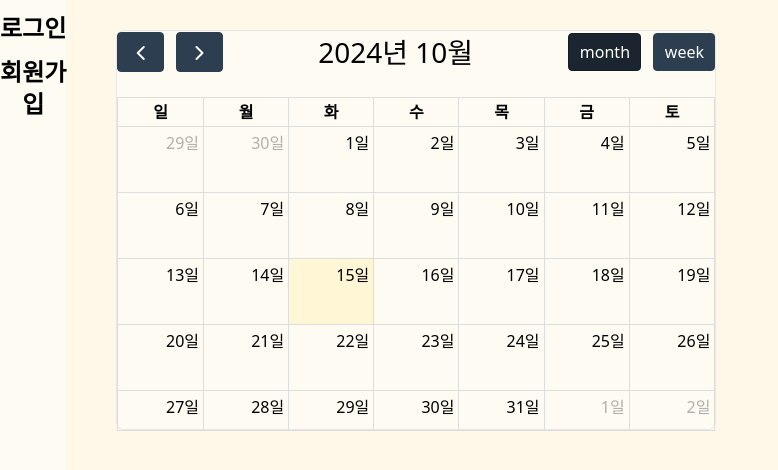
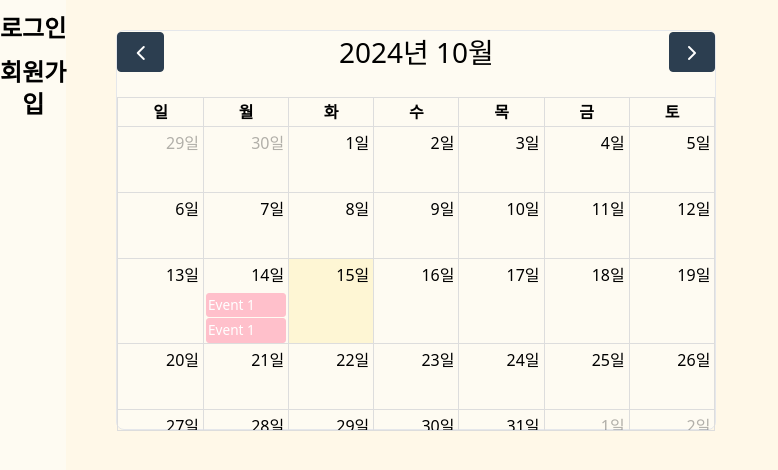
Before and after one commit to Sunjji/Sunjji, a Next.js app: page / in a window 1280 px wide. Shown: the top 470 px of the page, without its empty margins (0-778 px from the left). Built offline with nearby package versions, Linux system fonts and the light colour scheme; no server answers.

Commit message:
feat:홈페이지 드래그앤드롭

```diff
--- a/app/(providers)/(root)/(home)/page.tsx
+++ b/app/(providers)/(root)/(home)/page.tsx
@@ -1,6 +1,7 @@
 "use client";
 
 import dayGridPlugin from "@fullcalendar/daygrid";
+import interactionPlugin from "@fullcalendar/interaction";
 import FullCalendar from "@fullcalendar/react";
 
 function HomePage() {
@@ -8,18 +9,22 @@ function HomePage() {
     <>
       <div className="mt-[30px] ml-[50px] rounded-[8px] w-[600px] h-[400px] border bg-point">
         <FullCalendar
-          plugins={[dayGridPlugin]}
+          plugins={[dayGridPlugin, interactionPlugin]}
           initialView="dayGridMonth"
           height="400px"
           headerToolbar={{
-            start: "prev next",
+            start: "prev",
             center: "title",
-            end: "dayGridMonth dayGridWeek",
+            end: "next",
           }}
+          editable={true}
+          droppable={true}
           locale={"ko"}
+          eventBackgroundColor="pink"
+          eventBorderColor="pink"
           events={[
-            { title: "Event 1", date: "2024-06-01" },
-            { title: "Event 2", date: "2024-06-07" },
+            { title: "Event 1", date: "2024-10-14" },
+            { title: "Event 1", date: "2024-10-14" },
           ]}
         />
       </div>
--- a/app/(providers)/(root)/diary/page.tsx
+++ b/app/(providers)/(root)/diary/page.tsx
@@ -21,7 +21,7 @@ function writePage() {
         <input type="file" />
       </div>
       <div>
-        <p>일기 제목ssss</p>
+        <p>일기 제목</p>
         <input
           type="text"
           className="border w-72"
--- a/app/(providers)/(root)/profile/_components/CreateNewProfileForm.tsx
+++ b/app/(providers)/(root)/profile/_components/CreateNewProfileForm.tsx
@@ -4,7 +4,7 @@ import { supabase } from "@/supabase/client";
 import { Database } from "@/supabase/database.types";
 import { useMutation } from "@tanstack/react-query";
 import { useRouter } from "next/navigation";
-import React, { ComponentProps, FormEvent } from "react";
+import { ComponentProps, FormEvent } from "react";
 
 type CustomProfileFormEvent = FormEvent<HTMLFormElement> & {
   target: FormEvent<HTMLFormElement>["target"] & {
--- a/package.json
+++ b/package.json
@@ -10,6 +10,7 @@
   },
   "dependencies": {
     "@fullcalendar/daygrid": "^6.1.15",
+    "@fullcalendar/interaction": "^6.1.15",
     "@fullcalendar/react": "^6.1.15",
     "@supabase/supabase-js": "^2.45.4",
     "@tanstack/react-query": "^4.36.1",
```
Also changed, not shown: 1 other file (tests, documents, lock files or other folders).
